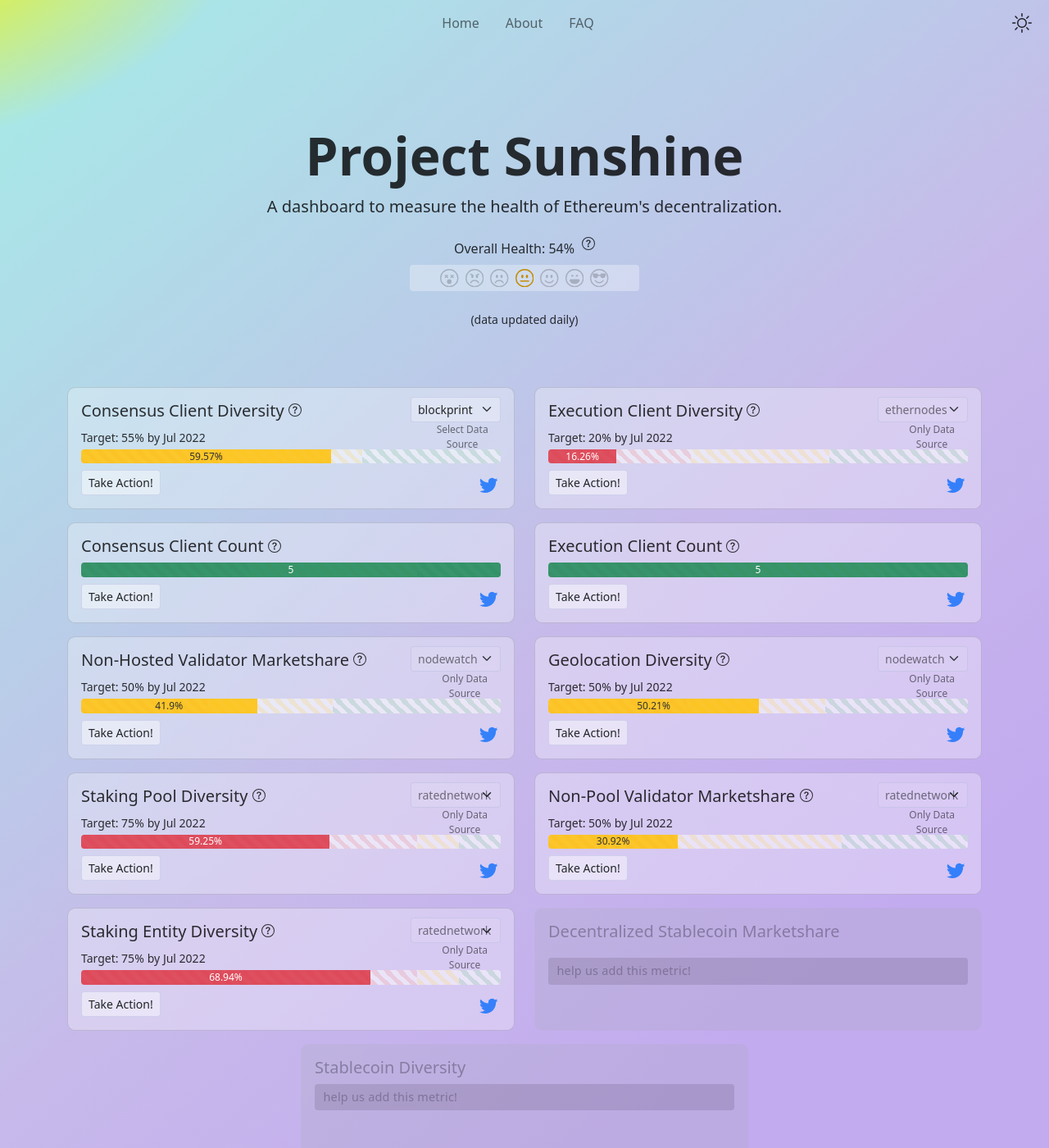
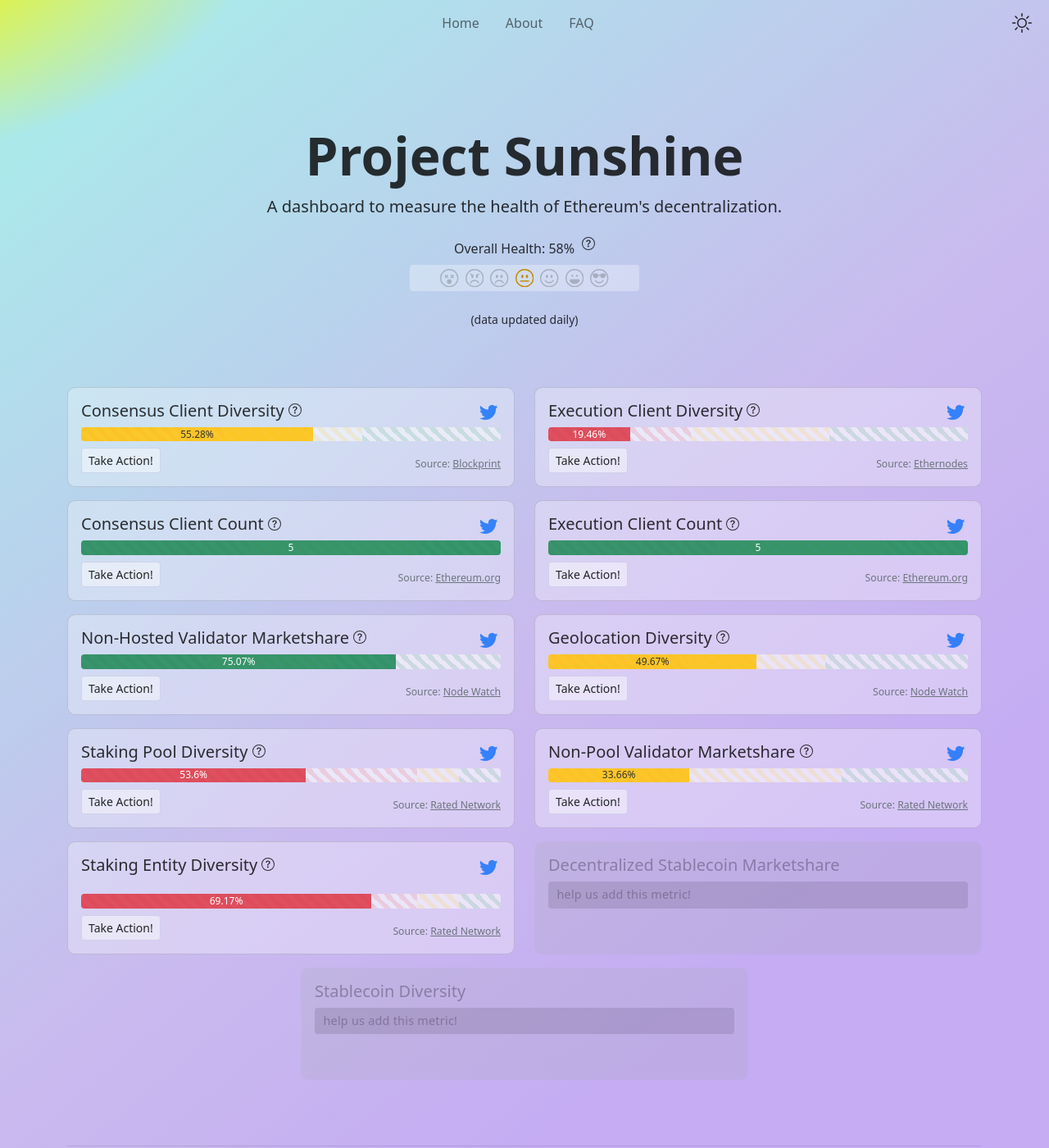
Before and after one commit to etheralpha/project-sunshine, a Jekyll site: the page built from index.md, in a window 1280 px wide and 1400 px high. Shown: the whole window at 82% size. Built offline with Jekyll 4.4.1, drawn with Linux system fonts in a browser that asks for light colours.

Commit message:
update design and default values

```diff
--- a/_data/metrics.yml
+++ b/_data/metrics.yml
@@ -38,12 +38,14 @@
   modal_enabled: true
   tooltip_enabled: true
   tooltip_text: This metric shows the percent marketshare of the minority consensus clients.
-  default_value: 59.57
+  default_value: 55.28
   danger_value: 34
   goal_value: 67
   target_value: 55
   target_date: Jul 2022
   influence: 1
+  data_name: Blockprint
+  data_link: https://github.com/sigp/blockprint
   data_sources:
     - blockprint-consensus-diversity
     - migalabs-consensus-diversity
@@ -54,12 +56,14 @@
   modal_enabled: true
   tooltip_enabled: true
   tooltip_text: This metric shows the percent marketshare of the minority execution clients.
-  default_value: 16.26
+  default_value: 19.46
   danger_value: 34
   goal_value: 67
   target_value: 20
   target_date: Jul 2022
   influence: 1
+  data_name: Ethernodes
+  data_link: https://ethernodes.org/
   data_sources:
     - ethernodes-execution-diversity
 - title: Consensus Client Count
@@ -75,6 +79,8 @@
   target_value:
   target_date:
   influence: 1
+  data_name: Ethereum.org
+  data_link: http://ethereum.org/
   data_sources:
 - title: Execution Client Count
   id: execution-clients
@@ -89,6 +95,8 @@
   target_value:
   target_date:
   influence: 1
+  data_name: Ethereum.org
+  data_link: http://ethereum.org/
   data_sources:
 - title: Non-Hosted Validator Marketshare
   id: hosted-validators
@@ -96,12 +104,14 @@
   modal_enabled: true
   tooltip_enabled: true
   tooltip_text: This metric shows the percent marketshare of nodes not operating out of data centers.
-  default_value: 41.9
+  default_value: 75.07
   danger_value: 30
   goal_value: 60
   target_value: 50
   target_date: Jul 2022
   influence: 1
+  data_name: Node Watch
+  data_link: https://nodewatch.io/
   data_sources:
     - nodewatch-hosted-validators
 - title: Geolocation Diversity
@@ -110,12 +120,14 @@
   modal_enabled: true
   tooltip_enabled: true
   tooltip_text: This metric shows the percent marketshare of validators not operating in the country with the highest validator count (i.e. 100% - [% of validators in a single country]).
-  default_value: 50.21
+  default_value: 49.67
   danger_value: 33
   goal_value: 66
   target_value: 50
   target_date: Jul 2022
   influence: 1
+  data_name: Node Watch
+  data_link: https://nodewatch.io/
   data_sources:
     - nodewatch-geolocation
 - title: Staking Pool Diversity
@@ -124,12 +136,14 @@
   modal_enabled: true
   tooltip_enabled: true
   tooltip_text: This metric shows the percent marketshare of staking pool validators not operated by the top pool.
-  default_value: 59.25
+  default_value: 53.6
   danger_value: 80
   goal_value: 90
   target_value: 75
   target_date: Jul 2022
   influence: 1
+  data_name: Rated Network
+  data_link: https://rated.network/
   data_sources:
     - ratednetwork-pool-diversity
 - title: Non-Pool Validator Marketshare
@@ -138,12 +152,14 @@
   modal_enabled: true
   tooltip_enabled: true
   tooltip_text: This metric shows the percent marketshare of validators not operated by pools.
-  default_value: 30.92
+  default_value: 33.66
   danger_value: 30
   goal_value: 70
   target_value: 50
   target_date: Jul 2022
   influence: 1
+  data_name: Rated Network
+  data_link: https://rated.network/
   data_sources:
     - ratednetwork-pool-validators
 - title: Staking Entity Diversity
@@ -152,12 +168,14 @@
   modal_enabled: true
   tooltip_enabled: true
   tooltip_text: This metric shows the percent marketshare of validators not operated by the top entity (DAO, protocol, solo operator, nation-state, etc).
-  default_value: 68.94
+  default_value: 69.17
   danger_value: 80
   goal_value: 90
   target_value: 75
   target_date: Jul 2022
   influence: 1
+  data_name: Rated Network
+  data_link: https://rated.network/
   data_sources:
     - ratednetwork-staking-diversity
 - title: Decentralized Stablecoin Marketshare
@@ -172,6 +190,8 @@
   target_value:
   target_date:
   influence: 1
+  data_name:
+  data_link:
   data_sources:
     # -
 - title: Stablecoin Diversity
@@ -186,5 +206,7 @@
   target_value:
   target_date:
   influence: 1
+  data_name:
+  data_link:
   data_sources:
     # -
--- a/index.md
+++ b/index.md
@@ -65,8 +65,8 @@
             <!-- Card Body -->
             <div class="card-body d-flex flex-column">
               <div class="row flex-grow-1">
-                <!-- Title & Tooltip -->
-                <div class="col-12 col-sm-8 col-xl-9">
+                <div class="d-flex justify-content-between">
+                  <!-- Title & Tooltip -->
                   <h5 class="card-title">
                     {{metric.title}}
                     {%- if metric.tooltip_enabled and metric.tooltip_text -%}
@@ -75,10 +75,16 @@
                       </span>
                     {%- endif -%}
                   </h5>
+                  <!-- Twitter Share -->
+                  {%- if metric.disabled == false -%}
+                    <a class="tweet-link text-decoration-none me-1" onclick="createTweet('{{metric.id}}')">
+                      {{site.data.icons.twitter}}
+                    </a>
+                  {%- endif -%}
                 </div>
                 <!-- Source Select/Dropdown -->
                 <div class="d-none d-sm-inline col-4 col-xl-3 {{hide}}">
-                  <div class="form-floating">
+                  <div class="d-none form-floating">
                     {%- if metric.data_sources.size > 1 -%}
                       <select id="select-{{metric.id}}" class="form-select form-select-sm" aria-label="data source select" onchange='getData("{{metric.id}}", this.value, {{metric.default_value}}).then(updateProgressBar)'>
                         {%- for source in metric.data_sources -%}
@@ -108,7 +114,7 @@
                   {%- assign percent = "" -%}
                 {%- endif -%}
                 {%- if metric.target_value -%}
-                  <label class="progress-label fw-normal small">
+                  <label class="d-none progress-label fw-normal small">
                     Target: {{metric.target_value}}{{percent}}
                     {%- if metric.target_date -%}
                       <span class="d-none d-xl-inline ms-1">by {{metric.target_date}}</span>
@@ -181,9 +187,15 @@
                   <a class="btn btn-sunshine text-dark btn-sm {{hide}}" data-bs-toggle="modal" data-bs-target="#modal-{{metric.id}}">Take Action!</a>
                 {%- endif -%}
                 {%- if metric.disabled == false -%}
-                  <a class="tweet-link text-decoration-none mt-1 me-1" onclick="createTweet('{{metric.id}}')">
-                    {{site.data.icons.twitter}}
-                  </a>
+                  {%- if metric.data_name and metric.data_link -%}
+                    <small class="mt-2 text-muted">
+                      <small>
+                        Source:
+                        <a href="{{metric.data_link}}" class="text-muted">{{metric.data_name}}</a>
+                        <!-- <a href="{{metric.data_link}}" class="text-muted">Data Source</a> -->
+                      </small>
+                    </small>
+                  {%- endif -%}
                 {%- endif -%}
               </div>
             </div>
```
